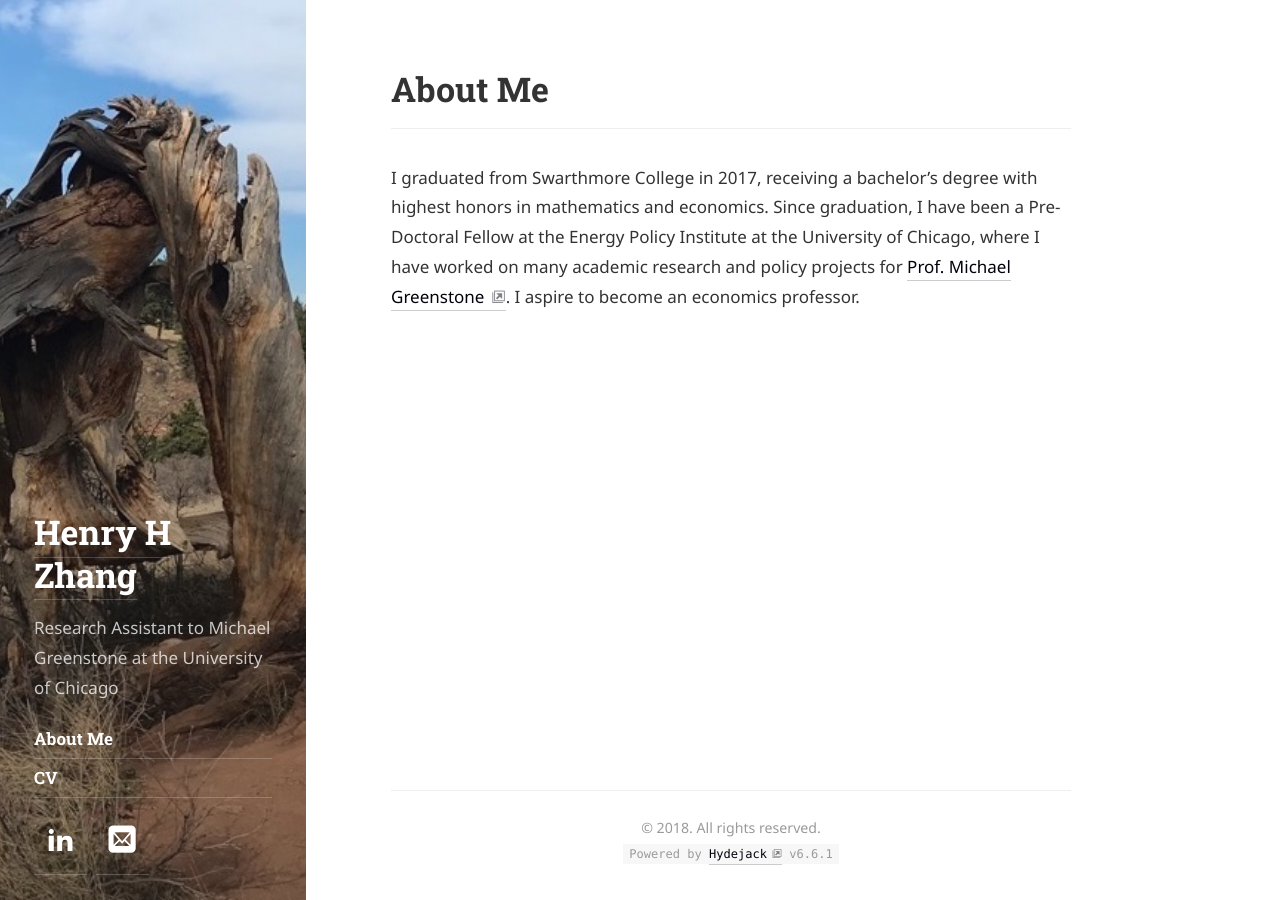
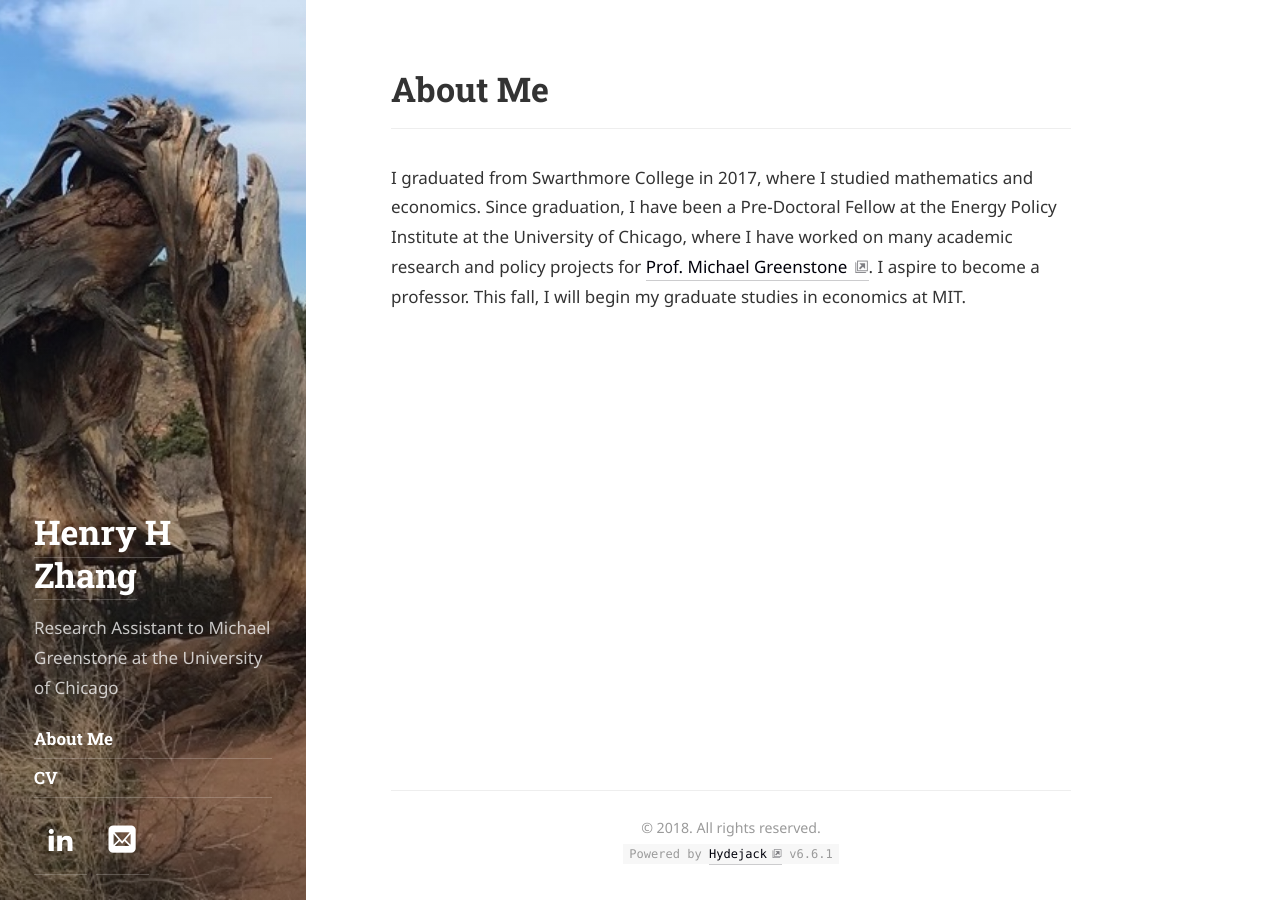
Before and after one commit to verklighet/verklighet.github.io, a Jekyll site: the page built from about.html, in a window 1280 px wide. Built offline with Jekyll 4.4.1, drawn with Linux system fonts in a browser that asks for light colours; some web fonts are replaced.

Commit message:
changed about page to be less pretentious

```diff
--- a/about.html
+++ b/about.html
@@ -4,4 +4,4 @@ title: About Me
 menu: true
 order: 2
 ---
-<p>I graduated from Swarthmore College in 2017, receiving a bachelor’s degree with highest honors in mathematics and economics. Since graduation, I have been a Pre-Doctoral Fellow at the Energy Policy Institute at the University of Chicago, where I have worked on many academic research and policy projects for <a href="https://www.michaelgreenstone.com/">Prof. Michael Greenstone</a>. I aspire to become an economics professor.</p>
+<p>I graduated from Swarthmore College in 2017, where I studied mathematics and economics. Since graduation, I have been a Pre-Doctoral Fellow at the Energy Policy Institute at the University of Chicago, where I have worked on many academic research and policy projects for <a href="https://www.michaelgreenstone.com/">Prof. Michael Greenstone</a>. I aspire to become a professor. This fall, I will begin my graduate studies in economics at MIT.</p>
```
